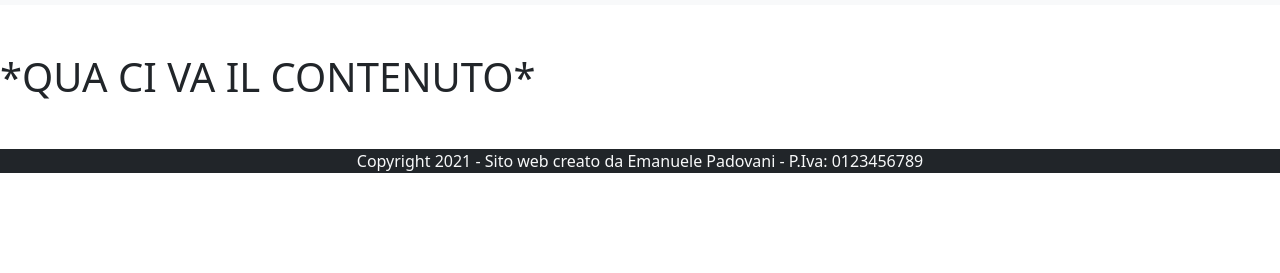
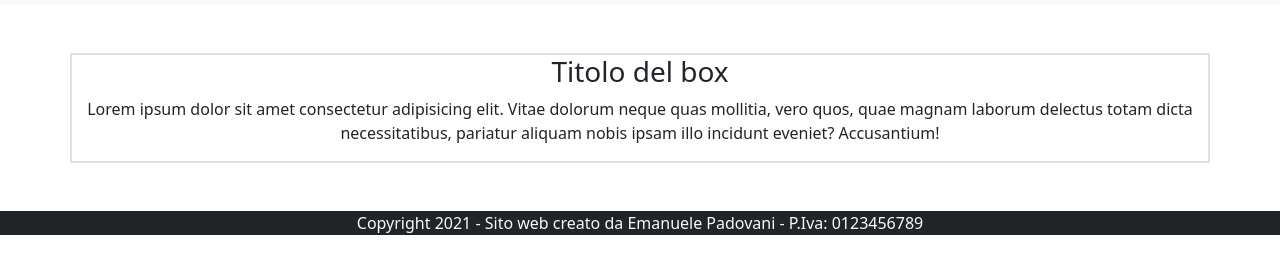
Before and after one commit to cristiancolasanti/SitoWeb, a plain HTML site: page Emanuele/index.html in a window 1280 px wide. Shown: the part 61-334 px from the top of the page. Drawn offline with nearby package versions, Linux system fonts and the light colour scheme.

Commit message:
aggiunto box inferiore

```diff
--- a/Emanuele/index.html
+++ b/Emanuele/index.html
@@ -48,7 +48,10 @@
           </nav>
     </header>
     <section>
-        <h1>*QUA CI VA IL CONTENUTO*</h1>
+        <div class="bs-light text-center container-sm border border-2">
+            <h3>Titolo del box</h3>
+            <p>Lorem ipsum dolor sit amet consectetur adipisicing elit. Vitae dolorum neque quas mollitia, vero quos, quae magnam laborum delectus totam dicta necessitatibus, pariatur aliquam nobis ipsam illo incidunt eveniet? Accusantium!</p>
+        </div>
     </section>
     <footer class="bg-dark mt-5">
         <p class="text-center text-light">Copyright 2021 - Sito web creato da Emanuele Padovani - P.Iva: 0123456789</p>
```
